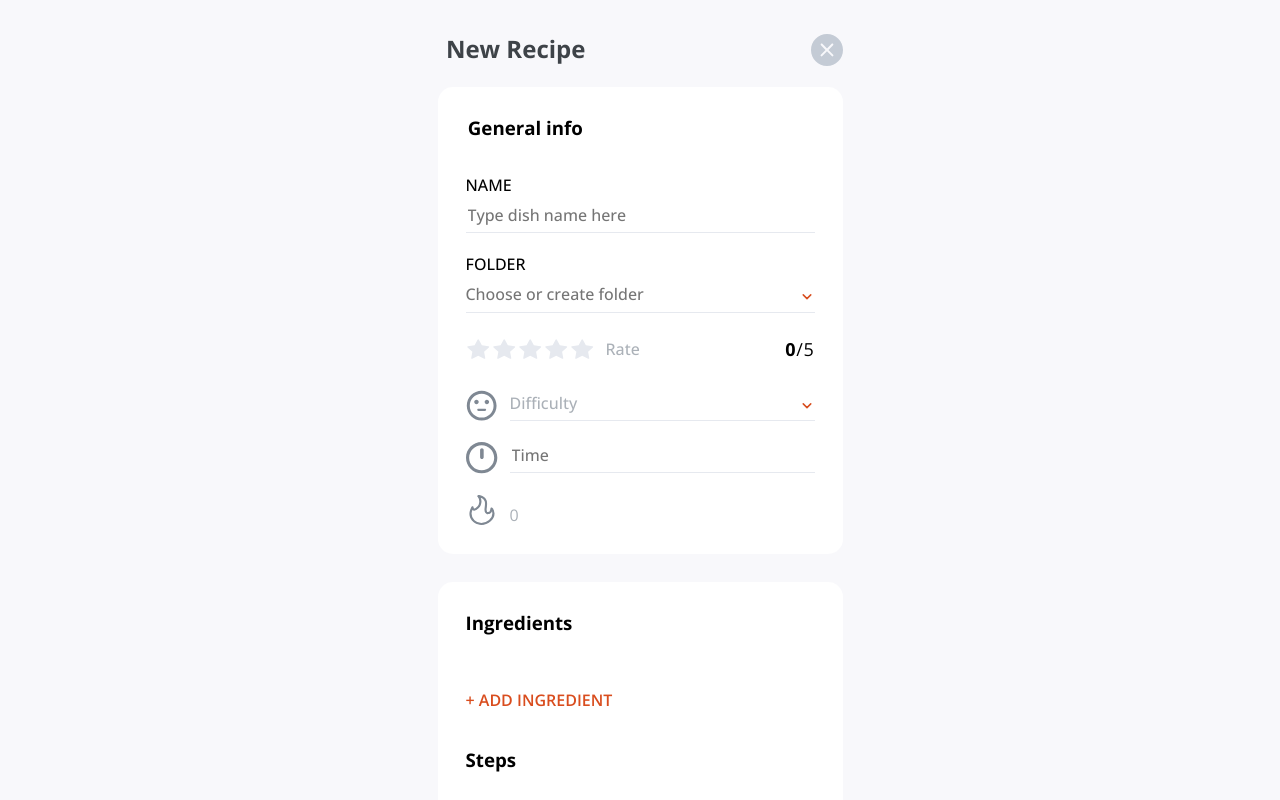
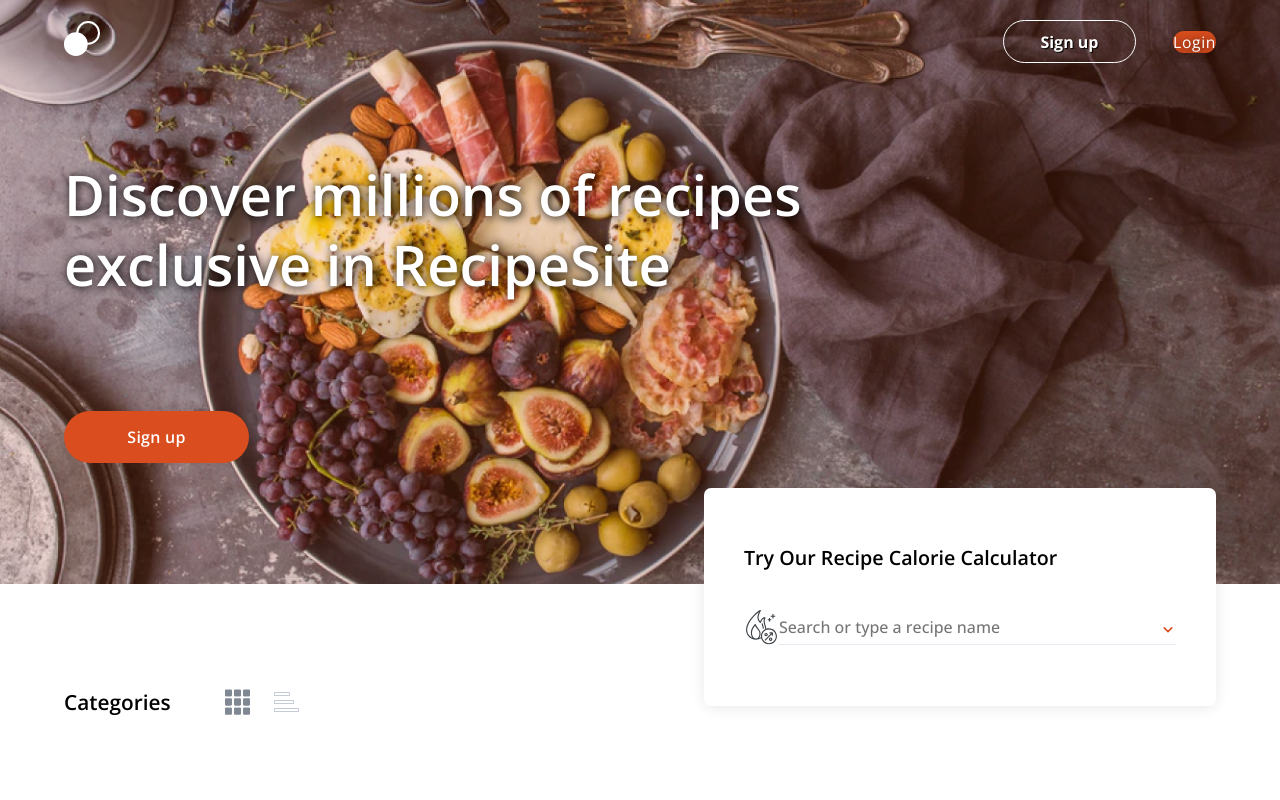
Before and after one commit to Android789515/recipe-site, a Next.js app: page / in a window 1280 px wide. Shown: the top 800 px of the page. Built offline with nearby package versions, Linux system fonts and the light colour scheme.

Commit message:
Added extra margin and increased font size of the RecipeCalculatorWidget title at larger screens.

```diff
--- a/pages/index.tsx
+++ b/pages/index.tsx
@@ -24,8 +24,6 @@ const Home: NextPage = () => {
 
                 <CategoriesSection />
             </div>
-
-            <AddRecipeModal />
         </div>
     )
 }
--- a/styles/homepage/categories-section/CategoriesSection.module.scss
+++ b/styles/homepage/categories-section/CategoriesSection.module.scss
@@ -1,3 +1,4 @@
+@use 'sass:list';
 @use '../../variables';
 @use '../Home.module';
 
@@ -8,7 +9,13 @@
   display: grid;
 }
 
-@media (min-width: Home.$exitMobileBreakpoint) {
+@media (min-width: 51.875em) {
+  .categories {
+    grid-template: 1fr / repeat(2, 1fr);
+  }
+}
+
+@media (min-width: list.nth(Home.$largeScreenBreakpoints, 4)) {
   .categories {
     grid-template: 1fr / repeat(3, 1fr);
   }
--- a/styles/modals/recipe-calculator/RecipeCalculatorWidget.module.scss
+++ b/styles/modals/recipe-calculator/RecipeCalculatorWidget.module.scss
@@ -125,3 +125,15 @@ $modalText-secondGrowth: 45.625em;
     font-size: 1rem;
   }
 }
+
+@media (min-width: list.nth(Home.$largeScreenBreakpoints, 4)) {
+  .title {
+    margin-bottom: 2em;
+  }
+}
+
+@media (min-width: list.nth(Home.$largeScreenBreakpoints, 5)) {
+  .title {
+    font-size: 1.3rem;
+  }
+}
```
